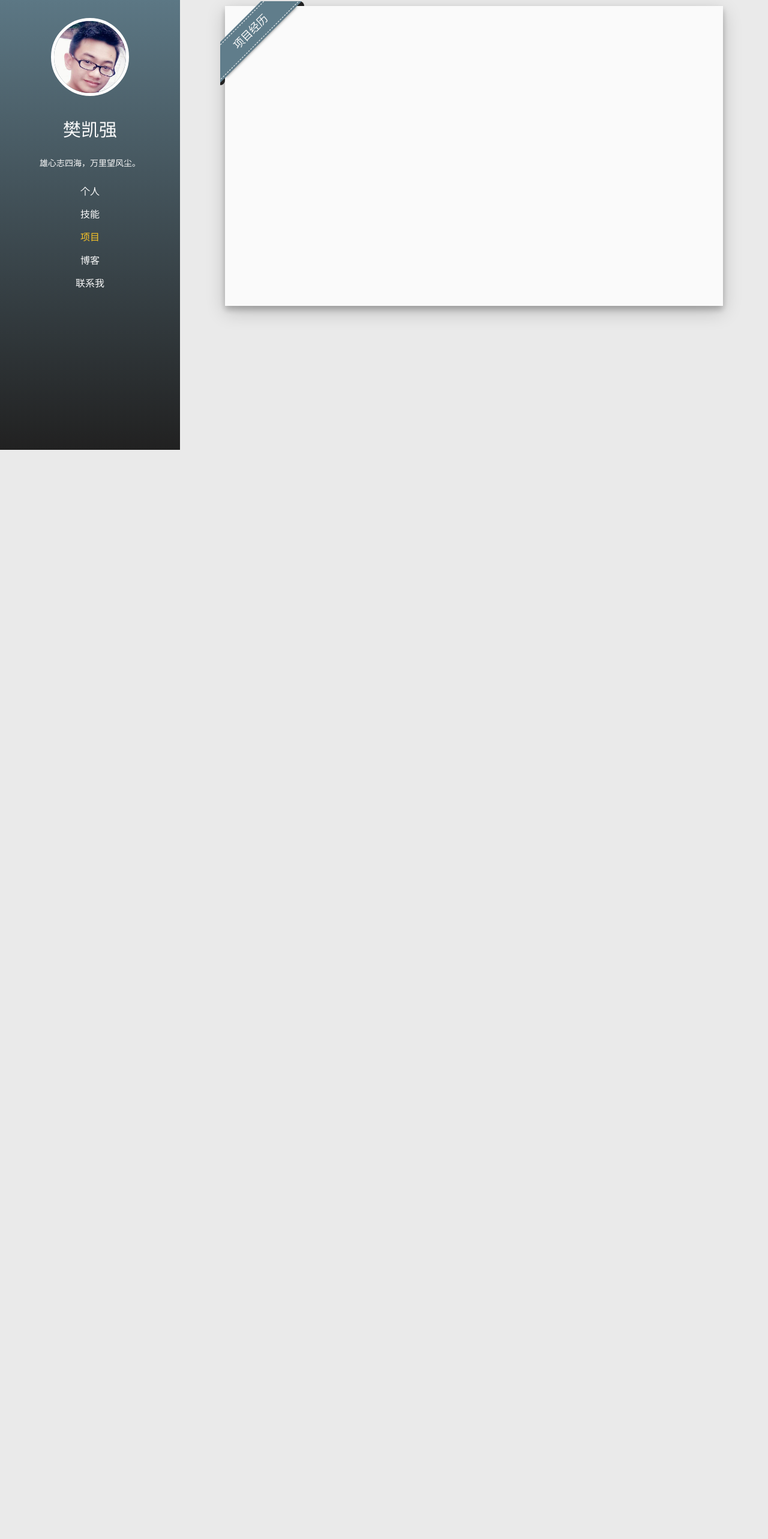
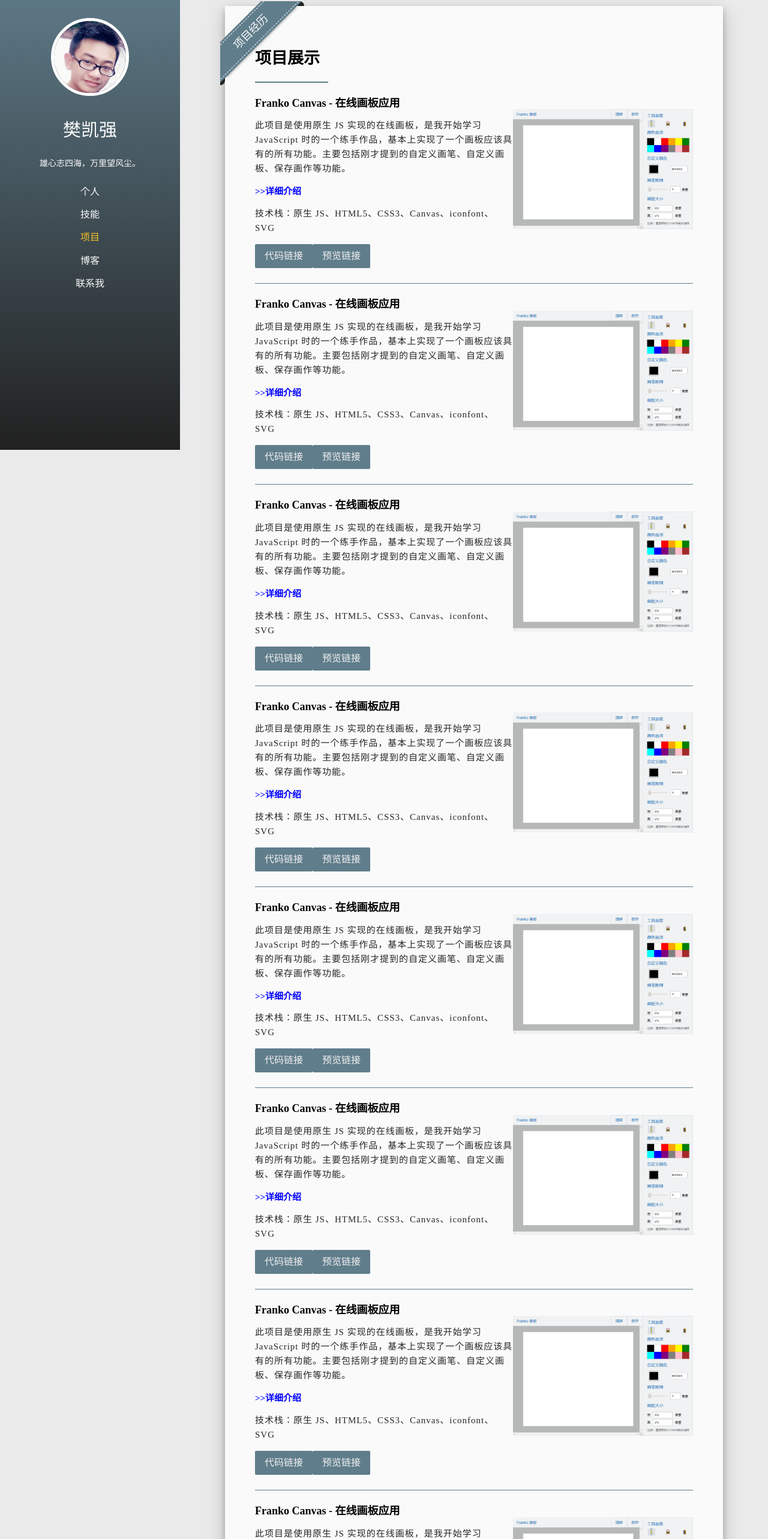
Before and after one commit to FanKaiqiang/vue-resume, a Vue app: page /#/project in a window 1280 px wide. Shown: the part 50-2616 px from the top of the page at 60% size. Before the commit the page ends 800 px from the top, so only its background shows below. Built offline with nearby package versions, Linux system fonts and the light colour scheme.

Commit message:
项目页

```diff
--- a/src/components/Blog.vue
+++ b/src/components/Blog.vue
@@ -4,9 +4,9 @@
       <h2>博客</h2>
       <div class="line"></div>
       <p>在学习前端技术的历程中，我会将学习后的笔记以及遇到的难点整理为博客，截至目前已经有八十余篇。</p>
-      <p>这是我的博客地址：<a href="http://franko.top">http://franko.top</a> 。</p>
+      <p>这是我的博客地址：<a target="_blank" href="http://franko.top">http://franko.top</a> 。</p>
       <p>其中涵盖各类前端相关的知识点，当然也不全是学习记录，因为有时我也会写一些随笔。</p>
-      <p>博客是用 Hexo + GitHub  搭建的，有时我也会把一些博客搬运到 <a href="https://www.zhihu.com/people/fan-kai-qiang-10-26/activities">知乎</a> 或 <a href="https://www.jianshu.com/u/6717c72aaa43">简书</a> 上和大家分享。</p>
+      <p>博客是用 Hexo + GitHub  搭建的，有时我也会把一些博客搬运到 <a target="_blank" href="https://www.zhihu.com/people/fan-kai-qiang-10-26/activities">知乎</a> 或 <a href="https://www.jianshu.com/u/6717c72aaa43">简书</a> 上和大家分享。</p>
       <p>在日积月累的过程中，写博客已然成为我的一个爱好，在今后的工作与学习中，我还会继续保持这个习惯。</p>
       <div class="wrap">
         <span class="ribbon6">我的博客</span>
--- a/src/components/Message.vue
+++ b/src/components/Message.vue
@@ -69,6 +69,7 @@ export default {
   outline: none;
   font-weight: bold;
   padding: 0 1em;
+  cursor:pointer;
 }
 
 button.download {
--- a/src/components/Project.vue
+++ b/src/components/Project.vue
@@ -1,6 +1,159 @@
 <template>
   <main>
     <div class="main">
+      <h2>项目展示</h2>
+      <div class="line"></div>
+      <div class="job">
+        <h4>Franko Canvas - 在线画板应用</h4>
+        <div class="inner">
+          <div class="msg">
+            <p>此项目是使用原生 JS 实现的在线画板，是我开始学习 JavaScript 时的一个练手作品，基本上实现了一个画板应该具有的所有功能。主要包括刚才提到的自定义画笔、自定义画板、保存画作等功能。</p>
+            <a target="_blank" href="https://github.com/FanKaiqiang/Franko-canvas/blob/master/README.md">>>详细介绍</a>
+            <p>技术栈：原生 JS、HTML5、CSS3、Canvas、iconfont、SVG</p>
+            <a target="_blank" href="https://github.com/FanKaiqiang/Franko-canvas">
+              <button class="link">代码链接</button>
+            </a>
+            <a target="_blank" href="http://franko.top/Franko-canvas/">
+              <button class="link">预览链接</button>
+            </a>
+          </div>
+          <img src="../assets/pro1.png">
+        </div>
+      </div>
+      <div class="job">
+        <h4>Franko Canvas - 在线画板应用</h4>
+        <div class="inner">
+          <div class="msg">
+            <p>此项目是使用原生 JS 实现的在线画板，是我开始学习 JavaScript 时的一个练手作品，基本上实现了一个画板应该具有的所有功能。主要包括刚才提到的自定义画笔、自定义画板、保存画作等功能。</p>
+            <a href="https://github.com/FanKaiqiang/Franko-canvas/blob/master/README.md">>>详细介绍</a>
+            <p>技术栈：原生 JS、HTML5、CSS3、Canvas、iconfont、SVG</p>
+
+            <a href="https://github.com/FanKaiqiang/Franko-canvas/blob/master/README.md">
+              <button class="link">代码链接</button>
+            </a>
+
+            <a href="https://github.com/FanKaiqiang/Franko-canvas/blob/master/README.md">
+              <button class="link">预览链接</button>
+            </a>
+          </div>
+          <img src="../assets/pro1.png">
+        </div>
+      </div>
+      <div class="job">
+        <h4>Franko Canvas - 在线画板应用</h4>
+        <div class="inner">
+          <div class="msg">
+            <p>此项目是使用原生 JS 实现的在线画板，是我开始学习 JavaScript 时的一个练手作品，基本上实现了一个画板应该具有的所有功能。主要包括刚才提到的自定义画笔、自定义画板、保存画作等功能。</p>
+            <a href="https://github.com/FanKaiqiang/Franko-canvas/blob/master/README.md">>>详细介绍</a>
+            <p>技术栈：原生 JS、HTML5、CSS3、Canvas、iconfont、SVG</p>
+
+            <a href="https://github.com/FanKaiqiang/Franko-canvas/blob/master/README.md">
+              <button class="link">代码链接</button>
+            </a>
+
+            <a href="https://github.com/FanKaiqiang/Franko-canvas/blob/master/README.md">
+              <button class="link">预览链接</button>
+            </a>
+          </div>
+          <img src="../assets/pro1.png">
+        </div>
+      </div>
+      <div class="job">
+        <h4>Franko Canvas - 在线画板应用</h4>
+        <div class="inner">
+          <div class="msg">
+            <p>此项目是使用原生 JS 实现的在线画板，是我开始学习 JavaScript 时的一个练手作品，基本上实现了一个画板应该具有的所有功能。主要包括刚才提到的自定义画笔、自定义画板、保存画作等功能。</p>
+            <a href="https://github.com/FanKaiqiang/Franko-canvas/blob/master/README.md">>>详细介绍</a>
+            <p>技术栈：原生 JS、HTML5、CSS3、Canvas、iconfont、SVG</p>
+
+            <a href="https://github.com/FanKaiqiang/Franko-canvas/blob/master/README.md">
+              <button class="link">代码链接</button>
+            </a>
+
+            <a href="https://github.com/FanKaiqiang/Franko-canvas/blob/master/README.md">
+              <button class="link">预览链接</button>
+            </a>
+          </div>
+          <img src="../assets/pro1.png">
+        </div>
+      </div>
+      <div class="job">
+        <h4>Franko Canvas - 在线画板应用</h4>
+        <div class="inner">
+          <div class="msg">
+            <p>此项目是使用原生 JS 实现的在线画板，是我开始学习 JavaScript 时的一个练手作品，基本上实现了一个画板应该具有的所有功能。主要包括刚才提到的自定义画笔、自定义画板、保存画作等功能。</p>
+            <a href="https://github.com/FanKaiqiang/Franko-canvas/blob/master/README.md">>>详细介绍</a>
+            <p>技术栈：原生 JS、HTML5、CSS3、Canvas、iconfont、SVG</p>
+
+            <a href="https://github.com/FanKaiqiang/Franko-canvas/blob/master/README.md">
+              <button class="link">代码链接</button>
+            </a>
+
+            <a href="https://github.com/FanKaiqiang/Franko-canvas/blob/master/README.md">
+              <button class="link">预览链接</button>
+            </a>
+          </div>
+          <img src="../assets/pro1.png">
+        </div>
+      </div>
+      <div class="job">
+        <h4>Franko Canvas - 在线画板应用</h4>
+        <div class="inner">
+          <div class="msg">
+            <p>此项目是使用原生 JS 实现的在线画板，是我开始学习 JavaScript 时的一个练手作品，基本上实现了一个画板应该具有的所有功能。主要包括刚才提到的自定义画笔、自定义画板、保存画作等功能。</p>
+            <a href="https://github.com/FanKaiqiang/Franko-canvas/blob/master/README.md">>>详细介绍</a>
+            <p>技术栈：原生 JS、HTML5、CSS3、Canvas、iconfont、SVG</p>
+
+            <a href="https://github.com/FanKaiqiang/Franko-canvas/blob/master/README.md">
+              <button class="link">代码链接</button>
+            </a>
+
+            <a href="https://github.com/FanKaiqiang/Franko-canvas/blob/master/README.md">
+              <button class="link">预览链接</button>
+            </a>
+          </div>
+          <img src="../assets/pro1.png">
+        </div>
+      </div>
+      <div class="job">
+        <h4>Franko Canvas - 在线画板应用</h4>
+        <div class="inner">
+          <div class="msg">
+            <p>此项目是使用原生 JS 实现的在线画板，是我开始学习 JavaScript 时的一个练手作品，基本上实现了一个画板应该具有的所有功能。主要包括刚才提到的自定义画笔、自定义画板、保存画作等功能。</p>
+            <a href="https://github.com/FanKaiqiang/Franko-canvas/blob/master/README.md">>>详细介绍</a>
+            <p>技术栈：原生 JS、HTML5、CSS3、Canvas、iconfont、SVG</p>
+
+            <a href="https://github.com/FanKaiqiang/Franko-canvas/blob/master/README.md">
+              <button class="link">代码链接</button>
+            </a>
+
+            <a href="https://github.com/FanKaiqiang/Franko-canvas/blob/master/README.md">
+              <button class="link">预览链接</button>
+            </a>
+          </div>
+          <img src="../assets/pro1.png">
+        </div>
+      </div>
+      <div class="job">
+        <h4>Franko Canvas - 在线画板应用</h4>
+        <div class="inner">
+          <div class="msg">
+            <p>此项目是使用原生 JS 实现的在线画板，是我开始学习 JavaScript 时的一个练手作品，基本上实现了一个画板应该具有的所有功能。主要包括刚才提到的自定义画笔、自定义画板、保存画作等功能。</p>
+            <a href="https://github.com/FanKaiqiang/Franko-canvas/blob/master/README.md">>>详细介绍</a>
+            <p>技术栈：原生 JS、HTML5、CSS3、Canvas、iconfont、SVG</p>
+
+            <a href="https://github.com/FanKaiqiang/Franko-canvas/blob/master/README.md">
+              <button class="link">代码链接</button>
+            </a>
+
+            <a href="https://github.com/FanKaiqiang/Franko-canvas/blob/master/README.md">
+              <button class="link">预览链接</button>
+            </a>
+          </div>
+          <img src="../assets/pro1.png">
+        </div>
+      </div>
+      <hr>
       <div class="wrap">
         <span class="ribbon6">项目经历</span>
       </div>
@@ -19,7 +172,14 @@ main {
   display: flex;
   flex-direction: column;
 }
-
+.msg > a {
+  color: blue;
+  font-weight: bold;
+  font-size: 15px;
+}
+h4 {
+  margin-bottom: 0;
+}
 .main {
   font-size: 18px;
   position: relative;
@@ -28,9 +188,48 @@ main {
     rgba(0, 0, 0, 0.23) 0px 6px 10px;
   font-family: 幼圆;
   display: flex;
+  flex-direction: column;
 }
 
+.main > h2 {
+  user-select: none;
+}
 
+.main > .line {
+  width: 120px;
+  border: 1px solid #607d8b;
+}
+.job {
+  padding-bottom: 25px;
+  border-bottom: 1px solid #607d8b;
+}
+.job > .inner {
+  display: flex;
+}
+
+.inner > img {
+  height: 200px;
+}
+
+p {
+  color: #252728;
+  font-size: 15px;
+  line-height: 1.6em;
+  letter-spacing: 1px;
+  font-weight: 300;
+}
+
+.link {
+  height: 40px;
+  font-size: 16px;
+  border-radius: 2px;
+  outline: none;
+  padding: 0 1em;
+  border: none;
+  background: #607d8b;
+  color: #f0f0f0;
+  cursor: pointer;
+}
 .wrap {
   position: absolute;
   top: -8px;
@@ -84,9 +283,7 @@ main {
 
 @media (min-width: 1125px) {
   .main {
-    position: fixed;
-    margin: 60px 0;
-    left: 375px;
+    margin: 60px 375px;
     width: calc(100vw - 550px);
     min-height: 400px;
     padding: 50px;
@@ -100,6 +297,11 @@ main {
     padding: 50px;
   }
 }
+@media (max-width: 768px) {
+  img {
+    display: none;
+  }
+}
 @media (max-width: 550px) {
   .wrap {
     display: none;
```
Also changed, not shown: src/assets/pro1.png (added).
